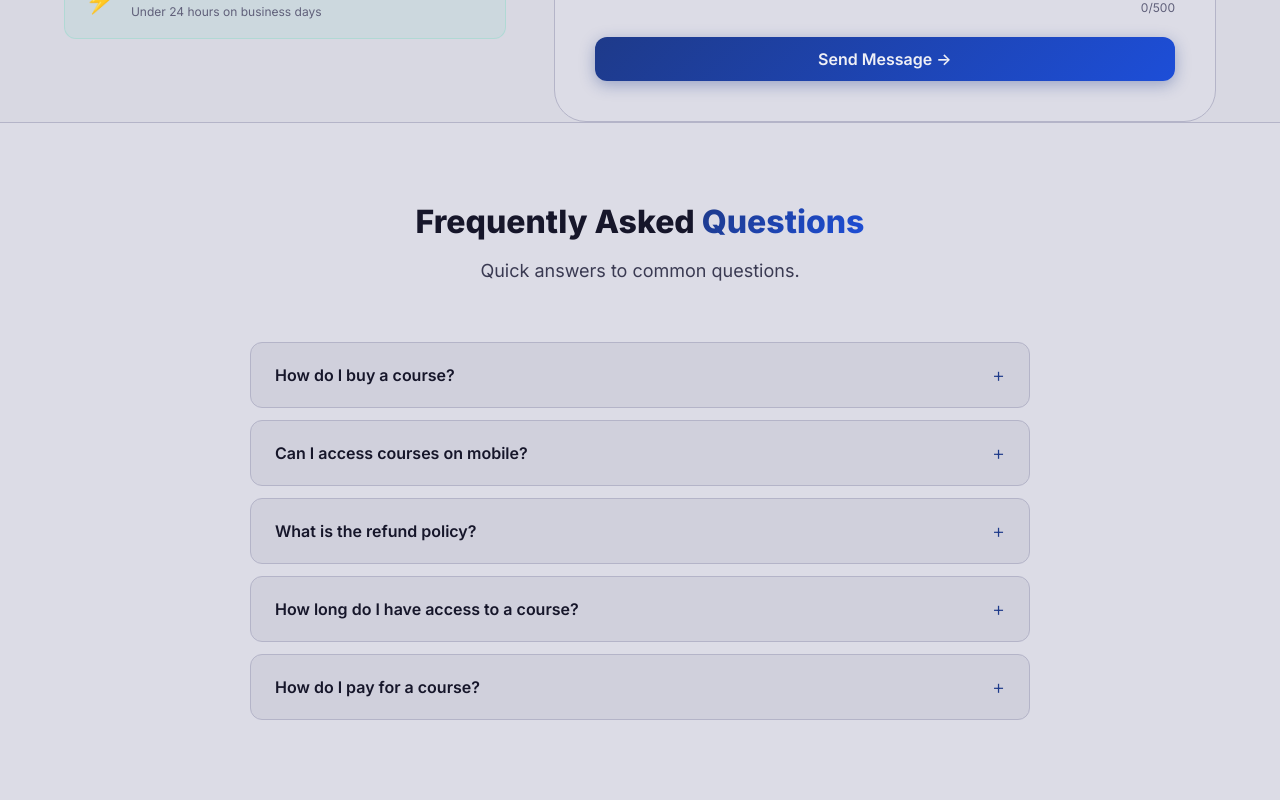
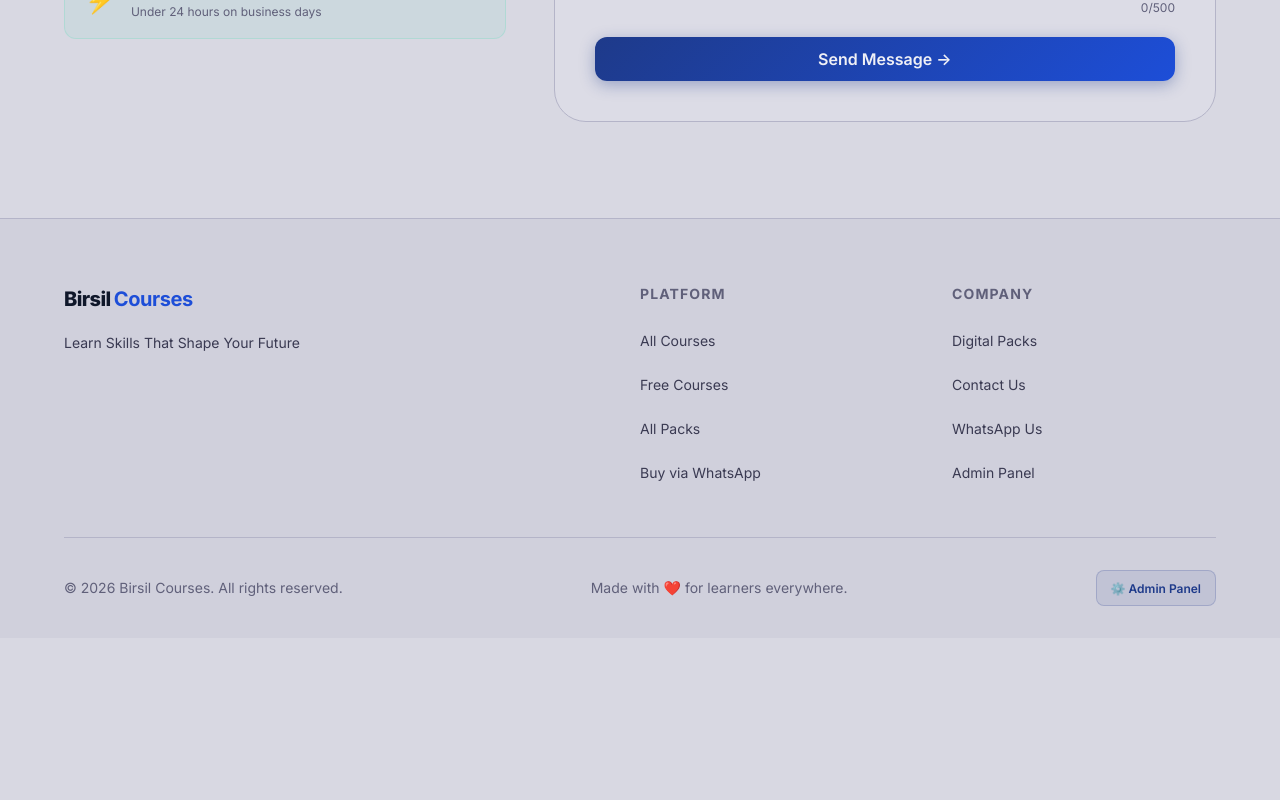
Before and after one commit to maxin3820-jpg/BC, a React (Vite) app: page /contact in a window 1280 px wide. Shown: the part 820-1620 px from the top of the page. After the commit the page ends 1458 px from the top, so only its background shows below. Built offline with nearby package versions, Linux system fonts and the light colour scheme; no server answers.

Commit message:
remove: Delete FAQ section from Contact page

```diff
--- a/src/pages/Contact.jsx
+++ b/src/pages/Contact.jsx
@@ -2,21 +2,12 @@ import React, { useState } from 'react'
 import { supabase } from '../lib/supabase'
 import { useSettings } from '../context/SettingsContext'
 import './Contact.css'
-
-const faqs = [
-  { q: 'How do I buy a course?', a: 'Click "Buy on WhatsApp" on any course card and send us a message. We will guide you through the purchase process.' },
-  { q: 'Can I access courses on mobile?', a: 'Absolutely. Birsil Courses is fully responsive and works on any device — phone, tablet, or desktop.' },
-  { q: 'What is the refund policy?', a: 'We do not offer refunds. However, if you face any issues with our products, we will fix them for you — just reach out to us on WhatsApp.' },
-  { q: 'How long do I have access to a course?', a: 'You get lifetime access to any course you purchase, including all future updates.' },
-  { q: 'How do I pay for a course?', a: 'We accept JazzCash, Easypaisa, and Crypto. Contact us on WhatsApp and we\'ll guide you through the payment.' },
-]
 
 const Contact = () => {
   const { settings } = useSettings()
   const [form, setForm] = useState({ name: '', email: '', subject: '', message: '' })
   const [sent, setSent] = useState(false)
   const [submitting, setSubmitting] = useState(false)
-  const [openFaq, setOpenFaq] = useState(null)
   const [errors, setErrors] = useState({})
 
   const validate = () => {
@@ -52,7 +43,6 @@ const Contact = () => {
       setSent(true)
     } catch (err) {
       console.error('Contact submit error:', err.message)
-      // Still show success to user — don't block on Supabase issues
       setSent(true)
     } finally {
       setSubmitting(false)
@@ -179,27 +169,6 @@ const Contact = () => {
           )}
         </div>
       </div>
-
-      {/* FAQ */}
-      <section className="section faq-section">
-        <div className="container">
-          <div className="section-header">
-            <h2 className="section-title">Frequently Asked <span className="gradient-text">Questions</span></h2>
-            <p className="section-subtitle">Quick answers to common questions.</p>
-          </div>
-          <div className="faq-list">
-            {faqs.map((faq, i) => (
-              <div key={i} className={`faq-item ${openFaq === i ? 'open' : ''}`}>
-                <button className="faq-question" onClick={() => setOpenFaq(openFaq === i ? null : i)} aria-expanded={openFaq === i}>
-                  <span>{faq.q}</span>
-                  <span className="faq-chevron">{openFaq === i ? '−' : '+'}</span>
-                </button>
-                {openFaq === i && <div className="faq-answer"><p>{faq.a}</p></div>}
-              </div>
-            ))}
-          </div>
-        </div>
-      </section>
     </div>
   )
 }
```
